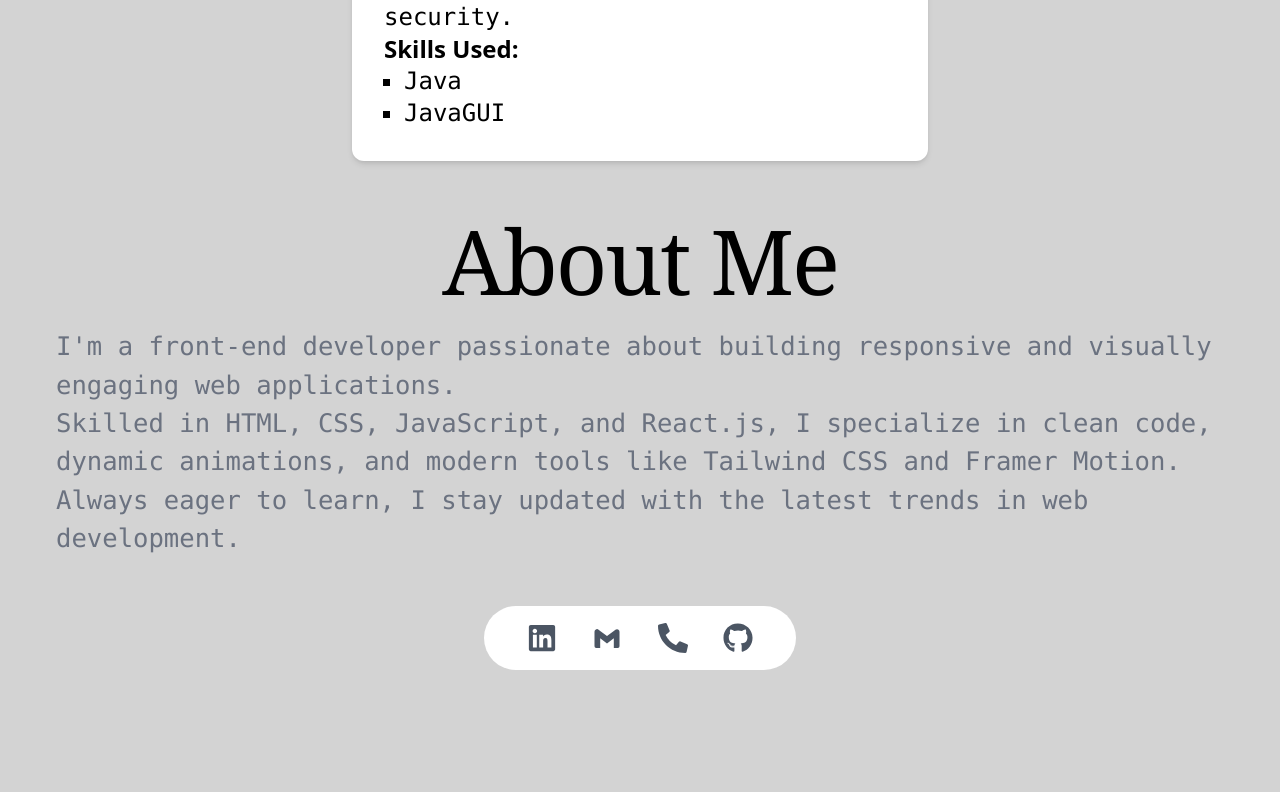
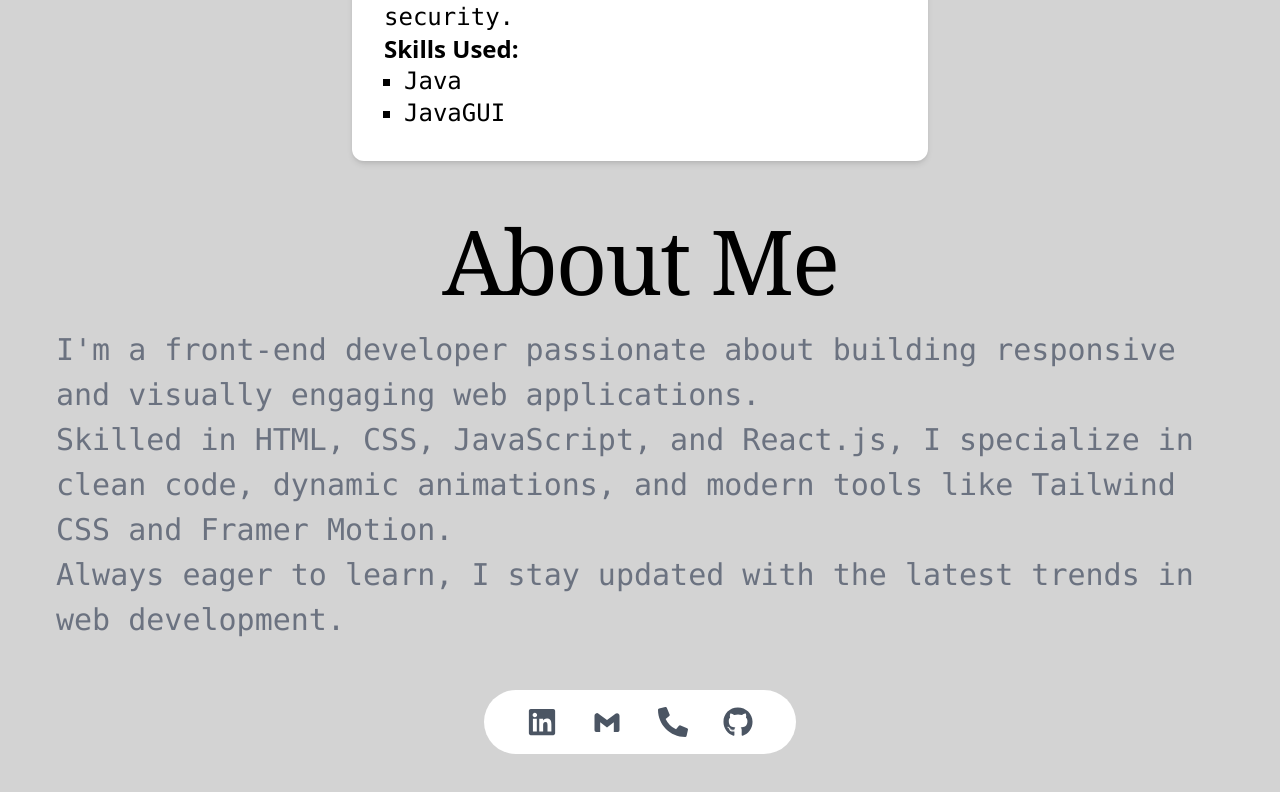
Before and after one commit to adi522/portfolio, a React (Vite) app: page / in a window 1280 px wide. Shown: the part 4408-5200 px from the top of the page. Before the commit the page ends 5126 px from the top, so only its background shows below. Built offline with nearby package versions, Linux system fonts and the light colour scheme.

Commit message:
Update About.jsx

```diff
--- a/src/components/About.jsx
+++ b/src/components/About.jsx
@@ -23,7 +23,7 @@ function About() {
                         transition={{ duration: 0.2 }}
                         onMouseOver={() => setHoveredSentenceIndex(index)}
                         onMouseOut={() => setHoveredSentenceIndex(null)}
-                        className="text-[2vw] md:text-2vw lg:text-3vw font-mono hover:cursor-pointer"
+                        className="text-[18px] lg:text-[30px] font-mono hover:cursor-pointer"
                     >
                         {sentence}.{' '}
                     </motion.p>
```
